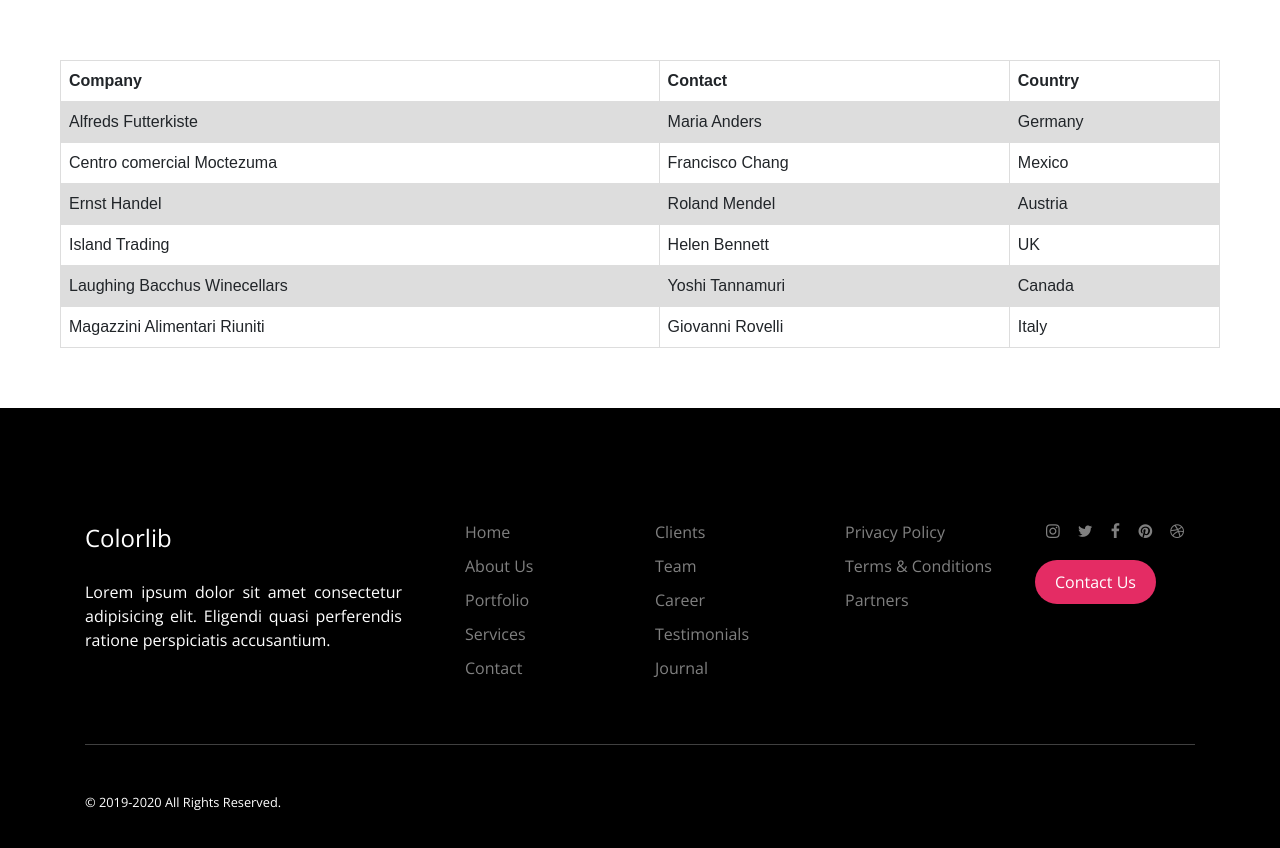
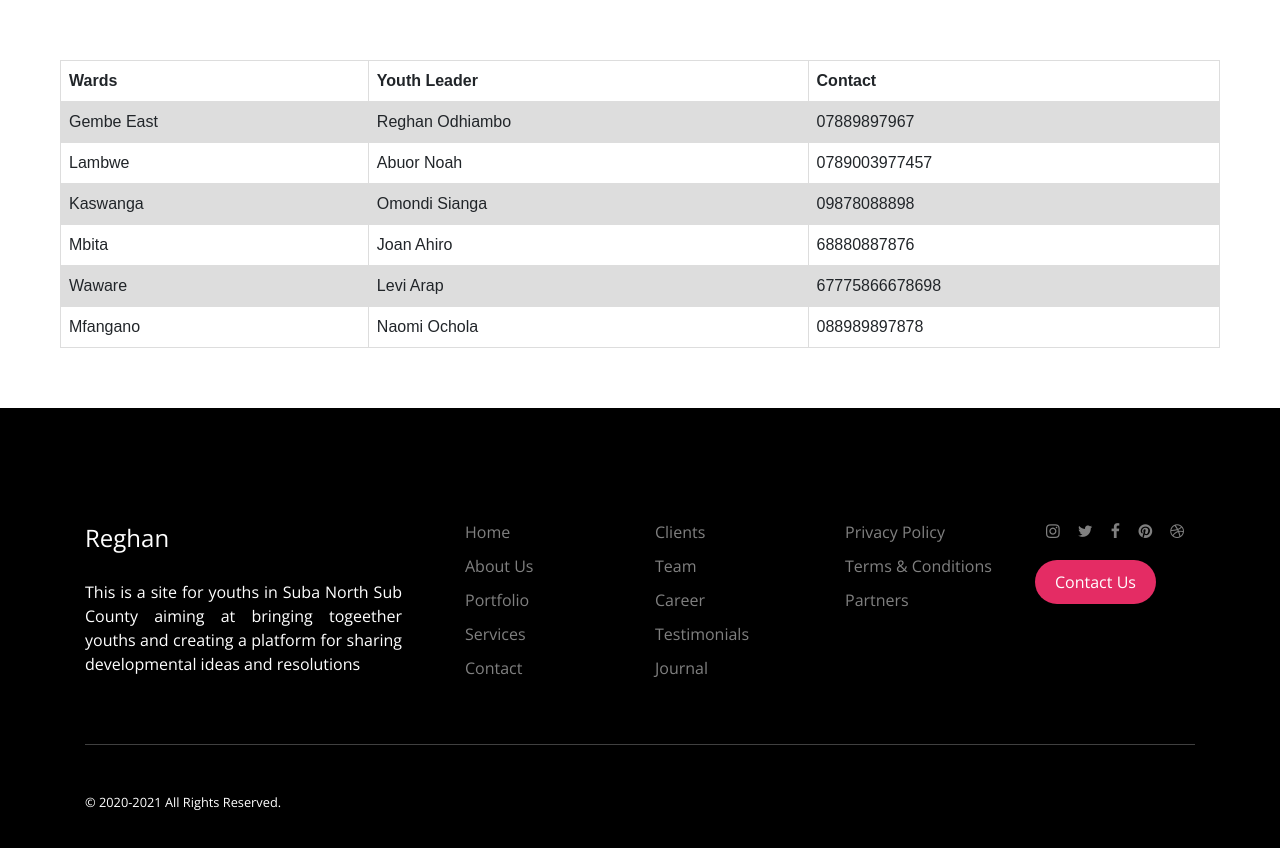
Before and after one commit to tuta2/css-update, a plain HTML site: page index.html in a window 1280 px wide. Shown: the part 696-1544 px from the top of the page. Drawn offline with nearby package versions, Linux system fonts and the light colour scheme; some packages are replaced by stand-ins of ours; a script that the page names is missing; files whose address does not match are found by name.

Commit message:
frontend

```diff
--- a/index.html
+++ b/index.html
@@ -115,7 +115,7 @@
         <h2 style="padding: 20px;text-align: center;">SUBA NORTH HOME OF DEVELOPMENT</h2>
         <div style="padding-left: 40px;padding-right: 40px;padding-bottom: 40px;font-size: 18px;font-weight: 500;">
           <p>
-            We are here to empower our youths and join hands in developing our sub county and even country at large we must come together as youths of the great sub county and force impacts into our lives, let's check at the lake, the islands the lambwe valley, our education system, our culture as the people of Mbita  #FFFFFF.
+            We are here to empower our youths and join hands in developing our sub county and even country at large we must come together as youths of the great sub county and force impacts into our lives, let's check at the lake, the islands the lambwe valley, our education system, our culture as the people of Mbita
           </p>
         </div>
       </div>
@@ -127,48 +127,49 @@
         <h6 style="padding: 10px;text-align: center;">SUBA NORTH HOME OF DEVELOPMENT</h6>
         <div style="padding-left: 20px;padding-right: 20px;padding-bottom: 20px;font-size: 16px;font-weight: 400;">
           <p>
-            We are here to empower our youths and join hands in developing our sub county and even country at large we must come together as youths of the great sub county and force impacts into our lives, let's check at the lake, the islands the lambwe valley, our education system, our culture as the people of Mbita  #FFFFFF.
+            We are here to empower our youths and join hands in developing our sub county and even country at large we must come together as youths of the great sub county and force impacts into our lives, let's check at the lake, the islands the lambwe valley, our education system, our culture as the people of Mbita.
           </p>
         </div>
       </div>
     </div>
-
     <div style="padding: 60px;">
         <table>
           <tr>
-            <th>Company</th>
+            <th>Wards</th>
+            <th>Youth Leader</th>
             <th>Contact</th>
-            <th>Country</th>
           </tr>
           <tr>
-            <td>Alfreds Futterkiste</td>
-            <td>Maria Anders</td>
-            <td>Germany</td>
+            <td>Gembe East</td>
+           <td>Reghan Odhiambo</td>
+           <td>07889897967</td>
           </tr>
           <tr>
-            <td>Centro comercial Moctezuma</td>
-            <td>Francisco Chang</td>
-            <td>Mexico</td>
+            <td>Lambwe</td>
+            <td>Abuor Noah</td>
+            <td>0789003977457</td>
+          <tr>
+            <td>Kaswanga</td>
+            <td>Omondi Sianga</td>
+            <td>09878088898</td>
+
           </tr>
           <tr>
-            <td>Ernst Handel</td>
-            <td>Roland Mendel</td>
-            <td>Austria</td>
+            <td>Mbita</td>
+            <td>Joan Ahiro</td>
+            <td>68880887876</td>
           </tr>
           <tr>
-            <td>Island Trading</td>
-            <td>Helen Bennett</td>
-            <td>UK</td>
+
+            <td>Waware</td>
+            <td>Levi Arap</td>
+            <td>67775866678698</td>
           </tr>
           <tr>
-            <td>Laughing Bacchus Winecellars</td>
-            <td>Yoshi Tannamuri</td>
-            <td>Canada</td>
-          </tr>
-          <tr>
-            <td>Magazzini Alimentari Riuniti</td>
-            <td>Giovanni Rovelli</td>
-            <td>Italy</td>
+
+            <td>Mfangano</td>
+            <td>Naomi Ochola</td>
+            <td>088989897878</td>
           </tr>
         </table>
       </div>
@@ -178,8 +179,8 @@
       <div class="container">
         <div class="row">
           <div class="col-md-4 pr-md-5">
-            <a href="#" class="footer-site-logo d-block mb-4">Colorlib</a>
-            <p>Lorem ipsum dolor sit amet consectetur adipisicing elit. Eligendi quasi perferendis ratione perspiciatis accusantium.</p>
+            <a href="#" class="footer-site-logo d-block mb-4">Reghan</a>
+            <p>This is a site for youths in Suba North Sub County aiming at bringing togeether youths and creating a platform for sharing developmental ideas and resolutions</p>
           </div>
           <div class="col-md">
             <ul class="list-unstyled nav-links">
@@ -221,7 +222,7 @@
         <div class="row ">
           <div class="col-12 text-center">
             <div class="copyright mt-5 pt-5">
-              <p><small>&copy; 2019-2020 All Rights Reserved.</small></p>
+              <p><small>&copy; 2020-2021 All Rights Reserved.</small></p>
             </div>
           </div>
         </div>
```
Also changed, not shown: assets/images/index.jpeg (added), assets/images/learnhowtodj_article.png (added).
